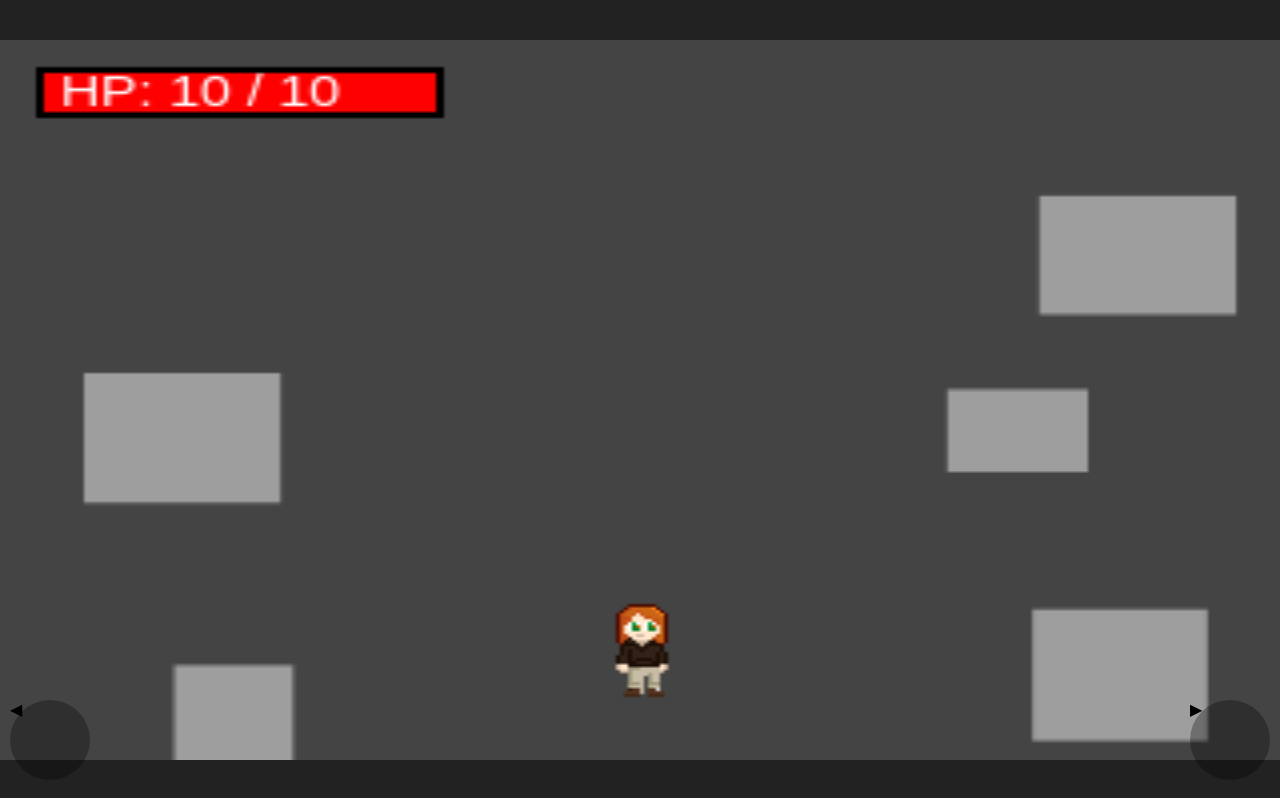
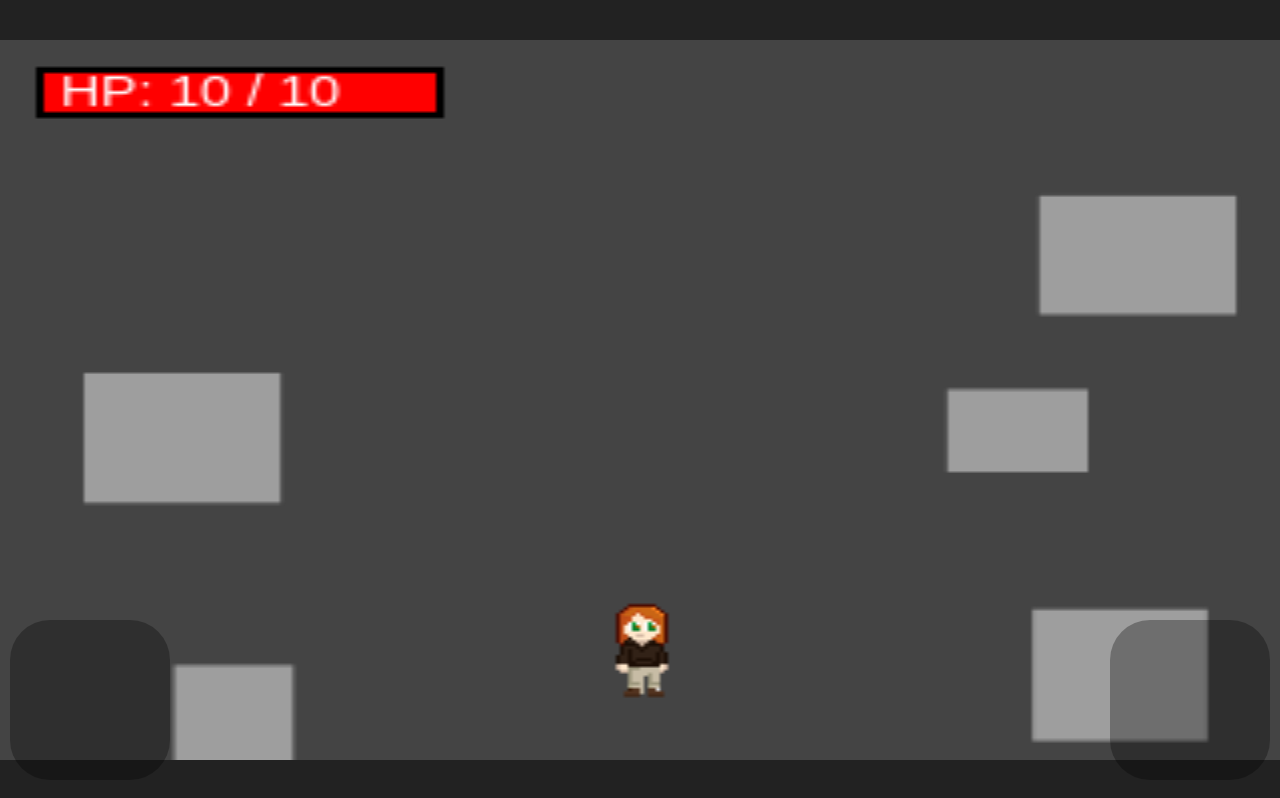
Before and after one commit to v4n4ik-8/onion, a plain HTML site: page index.html in a window 1280 px wide. Drawn offline with Linux system fonts and the light colour scheme.

Commit message:
Update index.html

```diff
--- a/index.html
+++ b/index.html
@@ -12,25 +12,25 @@
       position: fixed;
       left: 10px;
       bottom: 20px;
-      width: 80px;
-      height: 80px;
+      width: 160px;
+      height: 160px;
       background: rgba(0,0,0,0.3);
       border-radius: 40px;
       z-index: 1000;
       touch-action: none;
-    ">◀</div>
+    ">⠀</div>
 
     <div id="right-btn" style="
       position: fixed;
       right: 10px;
       bottom: 20px;
-      width: 80px;
-      height: 80px;
+      width: 160px;
+      height: 160px;
       background: rgba(0,0,0,0.3);
       border-radius: 40px;
       z-index: 1000;
       touch-action: none;
-    ">▶</div>
+    ">⠀</div>
 
 
     <script src="main.js"></script>
```
